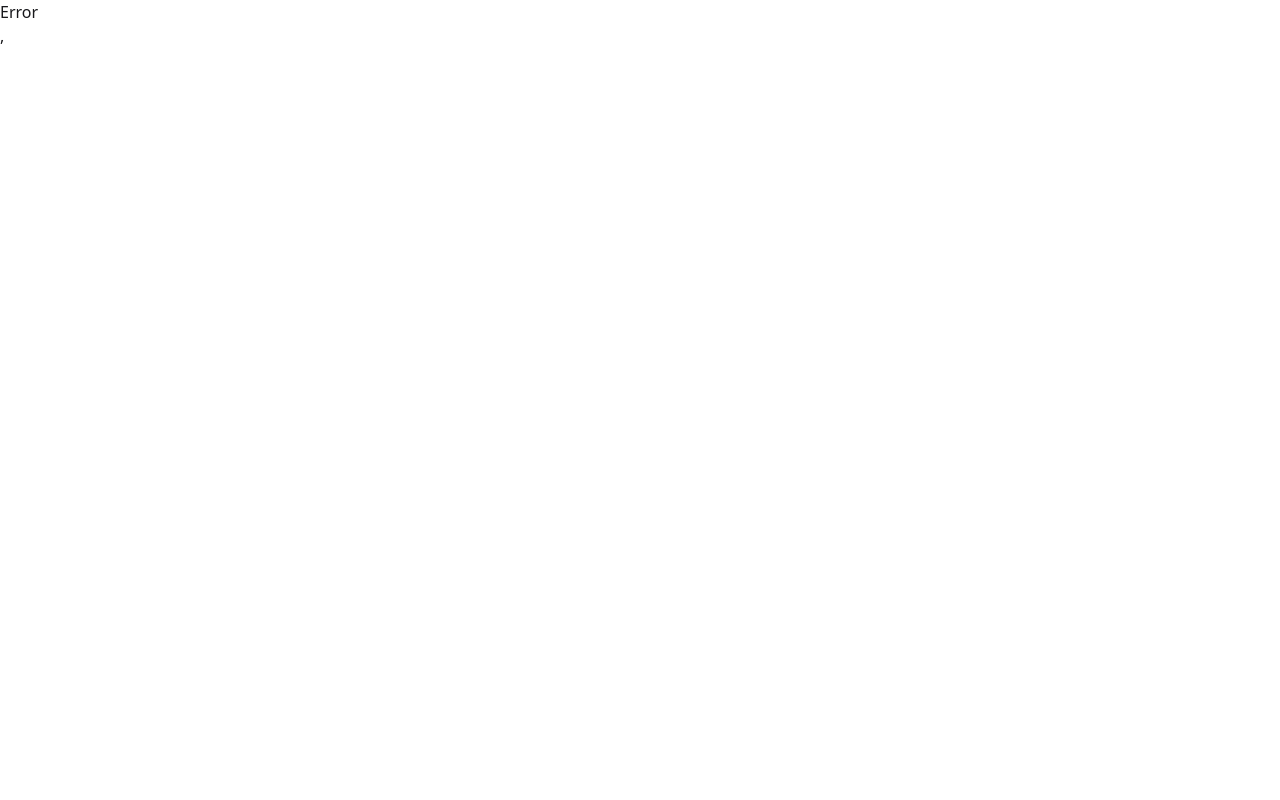
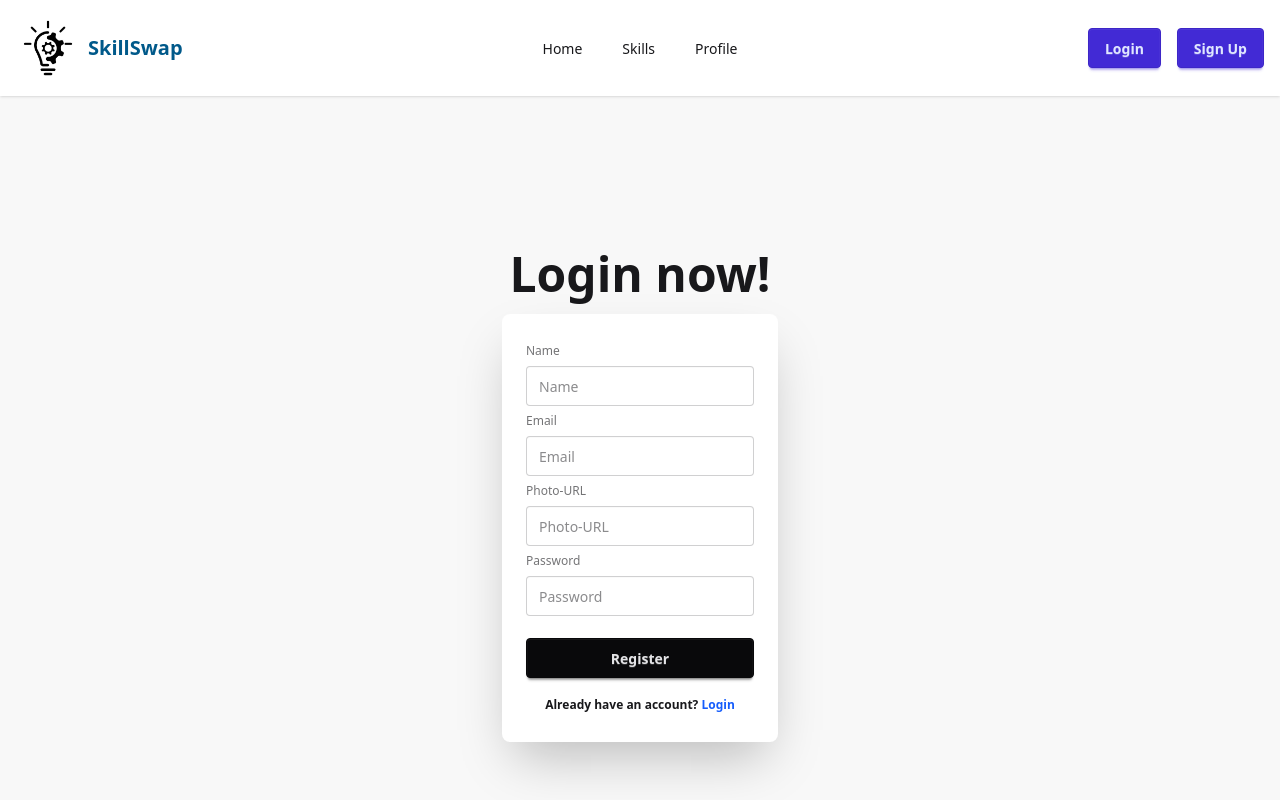
Before and after one commit to fahmida-oni2/my_skillswap_repo, a React (Vite) app: page /auth/register in a window 1280 px wide. Before the commit this address had no page. Shown: the top 800 px of the page. Built offline with nearby package versions, Linux system fonts and the light colour scheme.

Commit message:
added the login and register page

```diff
--- /dev/null
+++ b/src/Components/AuthLayouts/AuthLayouts.jsx
@@ -0,0 +1,22 @@
+import React from 'react';
+import Navbar from '../Navbar/Navbar';
+import Footer from '../Footer/Footer';
+import { Outlet } from 'react-router';
+
+const AuthLayouts = () => {
+    return (
+        <div>
+            <header>
+                <Navbar></Navbar>
+            </header>
+            <main>
+                <Outlet></Outlet>
+            </main>
+            <footer>
+                <Footer></Footer>
+            </footer>
+        </div>
+    );
+};
+
+export default AuthLayouts;
--- /dev/null
+++ b/src/Components/Login/Login.jsx
@@ -0,0 +1,29 @@
+import React from 'react';
+import { Link } from 'react-router';
+
+const Login = () => {
+    return (
+       <div className="hero bg-base-200 min-h-screen">
+  <div className="hero-content flex-col lg:flex">
+    <div className="text-center lg:text-left">
+      <h1 className="text-5xl font-bold">Login now!</h1>
+    </div>
+    <div className="card bg-base-100 w-full max-w-sm shrink-0 shadow-2xl">
+      <div className="card-body">
+        <fieldset className="fieldset">
+          <label className="label">Email</label>
+          <input type="email" className="input" placeholder="Email" />
+          <label className="label">Password</label>
+          <input type="password" className="input" placeholder="Password" />
+          <div><a className="link link-hover">Forgot password?</a></div>
+          <button className="btn btn-neutral mt-4">Login</button>
+          <p className='mt-3 font-semibold text-center'>Don't have account? <Link to='/auth/register' className='text-blue-600'>Register</Link></p>
+        </fieldset>
+      </div>
+    </div>
+  </div>
+</div>
+    );
+};
+
+export default Login;
--- a/src/Components/Navbar/Navbar.jsx
+++ b/src/Components/Navbar/Navbar.jsx
@@ -31,7 +31,7 @@ const Navbar = () => {
     </ul>
   </div>
   <div className="navbar-end grid md:flex lg:flex">
-    <Link className='btn btn-primary m-2'>Login</Link>
+    <Link to='/auth/login' className='btn btn-primary m-2'>Login</Link>
     <Link className='btn btn-primary m-2'>Sign Up</Link>
   </div>
 </div>
--- /dev/null
+++ b/src/Components/Register/Register.jsx
@@ -0,0 +1,32 @@
+import React from 'react';
+import { Link } from 'react-router';
+
+const Register = () => {
+    return (
+             <div className="hero bg-base-200 min-h-screen">
+  <div className="hero-content flex-col lg:flex">
+    <div className="text-center lg:text-left">
+      <h1 className="text-5xl font-bold">Login now!</h1>
+    </div>
+    <div className="card bg-base-100 w-full max-w-sm shrink-0 shadow-2xl">
+      <div className="card-body">
+        <fieldset className="fieldset">
+        <label className="label">Name</label>
+          <input type="text" className="input" placeholder="Name" />
+          <label className="label">Email</label>
+          <input type="email" className="input" placeholder="Email" />
+           <label className="label">Photo-URL</label>
+          <input type="photo" className="input" placeholder="Photo-URL" />
+          <label className="label">Password</label>
+          <input type="password" className="input" placeholder="Password" />
+          <button className="btn btn-neutral mt-4">Register</button>
+          <p className='mt-3 font-semibold text-center'>Already have an account? <Link to='/auth/login' className='text-blue-600'>Login</Link></p>
+        </fieldset>
+      </div>
+    </div>
+  </div>
+</div>
+    );
+};
+
+export default Register;
--- a/src/Pages/SkillDetails/SkillDetails.jsx
+++ b/src/Pages/SkillDetails/SkillDetails.jsx
@@ -13,10 +13,10 @@ const SkillDetails = () => {
      useEffect(() => {
         const checkEnrolledStatus = () => {
             if (!skillId || !skillData) return;
-            const currentData = skillData.find(d => d.id === skillId);
+            const currentData = skillData.find(d => String(d.skillId) === skillId);
             if (!currentData) return;
             const enrolledSkills = JSON.parse(localStorage.getItem('enroll') || '[]');
-            const skillFound = enrolledSkills.some(skill =>skill.id === currentData.id);
+            const skillFound = enrolledSkills.some(skill => String(skill.skillId) === String(currentData.skillId));
             setEnrolled(skillFound);
         };
         checkEnrolledStatus();
@@ -27,29 +27,23 @@ const SkillDetails = () => {
     if (error) {
         return <p>Error loading skill data.</p>
     }
-    const data = skillData.find (d => d.id === skillId)
-    console.log(data)
+   const data = skillData.find (d => String(d.skillId) === String(skillId))
+   console.log(data)
+
     if (!data) {
         return <ErrorSkill></ErrorSkill>;
     }
     const {skillName,image,providerName,slotsAvailable,rating,description,providerEmail,price,category}=data
-    //  const handleEnrolled = () => {
-    //     const existingApp =JSON.parse(localStorage.getItem('enroll')||'[]')
-    //     let updatedApp = []
-    //     if (existingApp){
-    //         updatedApp = [...existingApp, data]
-    //     }
-    //     else{
-    //         updatedApp.push(data)
-    //     }
-    //     localStorage.setItem('enroll',JSON.stringify(updatedApp))
-    //     setEnrolled(true);
-    //       toast.success(`Enrolled successfully`);
-
-    // }
 
     const handleBookSession = (e) => {
         e.preventDefault();
+        const existingApp =JSON.parse(localStorage.getItem('enroll')||'[]')
+        const isAlreadyEnrolled = existingApp.some(skill => String(skill.skillId) === skillId);
+        if (!isAlreadyEnrolled) {
+            const updatedApp = [...existingApp, data];
+            localStorage.setItem('enroll', JSON.stringify(updatedApp));
+            setEnrolled(true);
+        }
         toast.success(`Session has been booked for you.`);
         setUserName('');
         setUserEmail('');
@@ -68,7 +62,7 @@ const SkillDetails = () => {
                     <div className='border-b border-solid border-b-gray-300 mt-5'>
 
                     </div>
-                    <div className='flex gap-2 m-5 justify-center items-center'>
+                    <div className='lg:flex gap-2 m-5 justify-center items-center'>
                         <div className='mr-10 flex gap-2 justify-center items-center'>
                             <p className='font-bold text-2xl text-center'>Available Slot:</p>
                             <h1 className='font-extrabold text-2xl text-center'>{slotsAvailable}</h1>
@@ -94,8 +88,8 @@ const SkillDetails = () => {
             </div>
 
     <div className="hero bg-base-200 ">
-  <div className="hero-content flex-col lg:flex-row-reverse">
-    <div className="text-center lg:text-left">
+  <div className="hero-content flex-col lg:flex">
+    <div className="text-center">
       <h1 className="text-3xl font-bold">Book Your Session</h1>
     </div>
     <div className="card bg-base-100 w-full max-w-sm shrink-0 shadow-2xl">
@@ -106,7 +100,7 @@ const SkillDetails = () => {
           <input type="text" className="input" placeholder="Your Name" required value={userName} onChange={(e) => setUserName(e.target.value)}/>
           <label className="label">Email</label>
           <input type="email" className="input" placeholder="Email" value={userEmail} onChange={(e) => setUserEmail(e.target.value)} />
-          <button style={{backgroundColor: isEnrolled ? 'gray' : '#28a745'}} className='btn bg-[#00D390] text-white w-full'  disabled={isEnrolled} > {isEnrolled ? 'Enrolled' : `Enroll Now `}</button>
+          <button type="submit" style={{backgroundColor: isEnrolled ? 'gray' : '#28a745'}} className='btn bg-[#00D390] text-white w-full'  disabled={isEnrolled} > {isEnrolled ? 'Enrolled' : `Enroll Now `}</button>
         </fieldset>
         </form>
       </div>
```
Also changed, not shown: src/Routes/Routes.jsx (+19 -2 lines).
